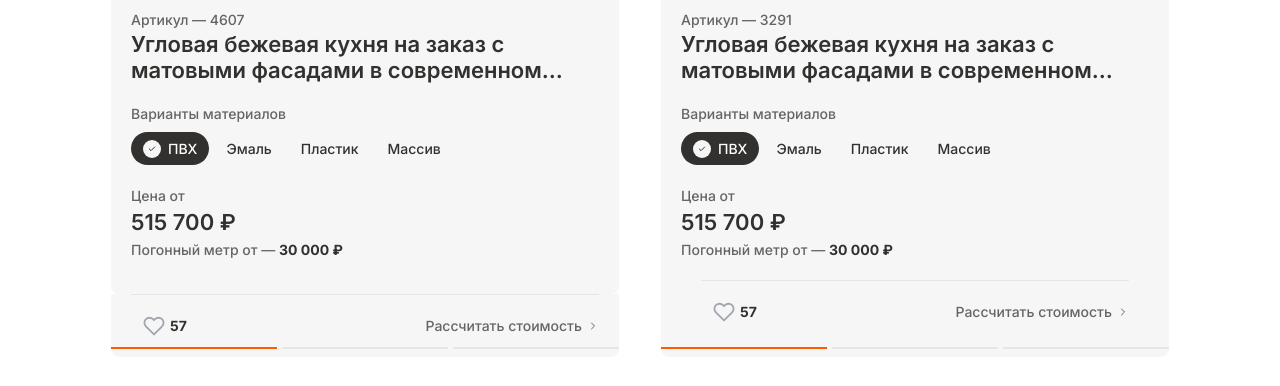
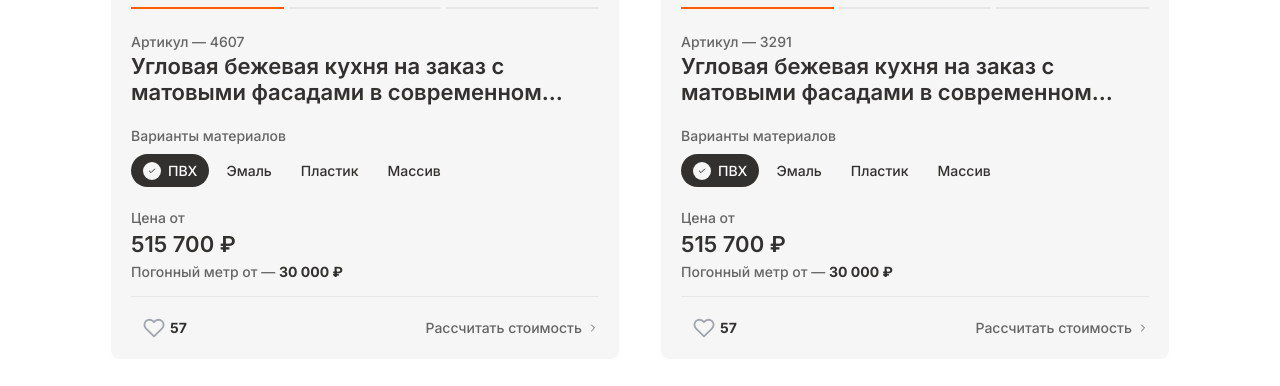
Before and after one commit to oseniy/test-task-for-Sepium, a website: page index.html in a window 1280 px wide. Shown: the part 374-760 px from the top of the page. Drawn offline with nearby package versions, Linux system fonts and the light colour scheme; some packages are replaced by stand-ins of ours; grey boxes are pictures that could not be loaded; a script that the page names is missing.

Commit message:
fix: футеры карточек

```diff
--- a/css/product-card.css
+++ b/css/product-card.css
@@ -72,6 +72,7 @@
 
 /* Pagination bars */
 .product-card__pagination {
+  position: static;
   display: flex;
   gap: 5px;
 }
@@ -153,7 +154,6 @@
   flex-direction: column;
   gap: 20px;
   flex-grow: 1;
-  border-radius: 0 0 var(--card-radius) var(--card-radius);
 }
 
 .product-card__article {
```
Also changed, not shown: index.html (+4 -3 lines).
